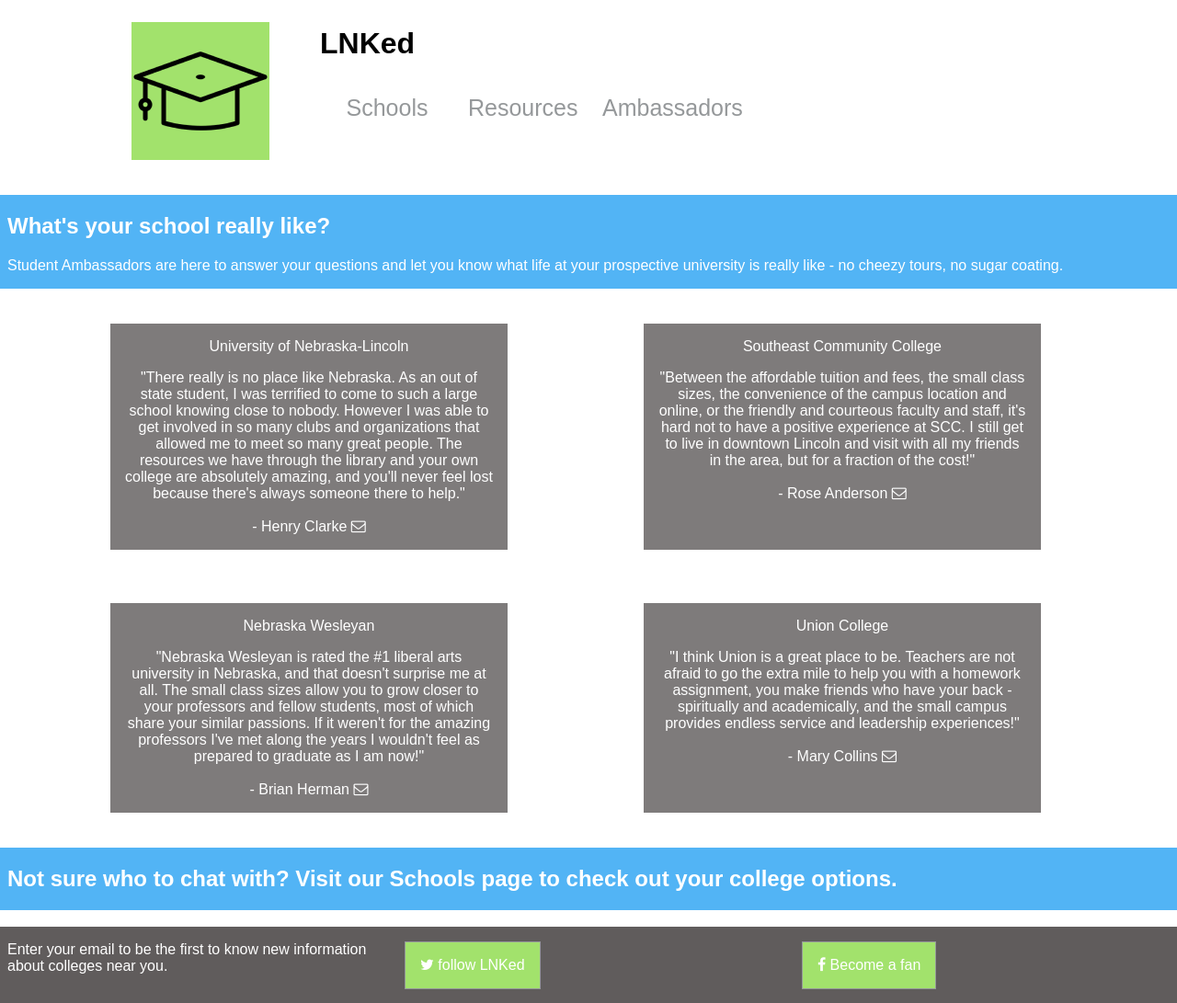
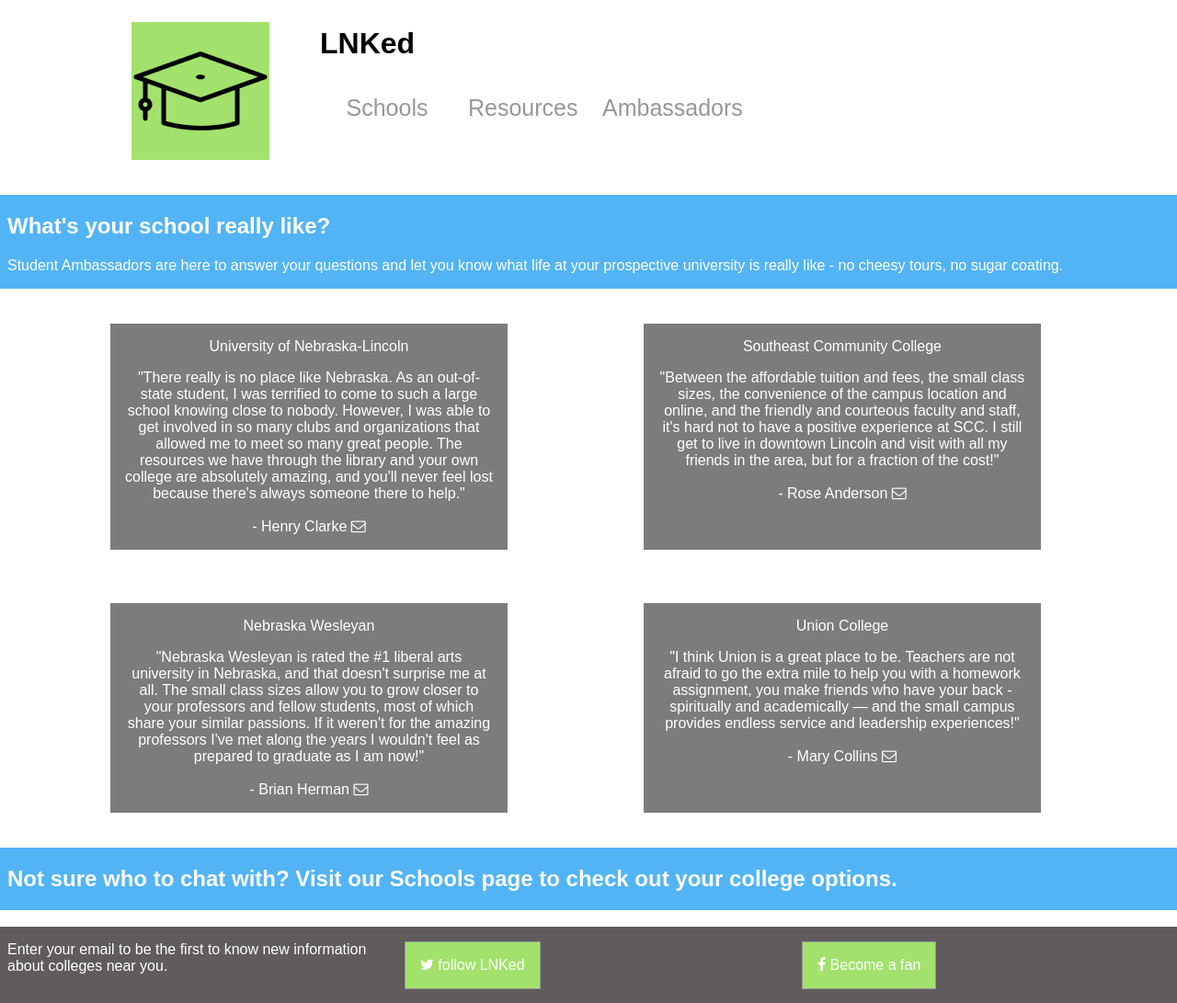
Before and after one commit to NewsNerdsAtCoJMC/ProjectTicoTeam4, a Django app: template lnked/colleges/templates/ambassadors.html in a window 1280 px wide. Shown: the top 1091 px of the page at 92% size. Run offline with Django 3.2, Linux system fonts and the light colour scheme; the template is opened without the code that fills it, so the values that code supplies are empty.

Commit message:
fixing typos in copy

```diff
--- a/lnked/colleges/templates/ambassadors.html
+++ b/lnked/colleges/templates/ambassadors.html
@@ -58,7 +58,7 @@
 <div class="row">
 	<div class="col-xs-12 top">
 		<h2>What's your school really like?</h2>
-			<p>Student Ambassadors are here to answer your questions and let you know what life at your prospective university is really like - no cheezy tours, no sugar coating.</p>
+			<p>Student Ambassadors are here to answer your questions and let you know what life at your prospective university is really like - no cheesy tours, no sugar coating.</p>
 	</div>
 </div>
 <br>
@@ -66,12 +66,12 @@
 <div class="col-xs-1"></div>
 	<div class="col-xs-4 ambassador">
 		<p>University of Nebraska-Lincoln</p>
-		<p>"There really is no place like Nebraska. As an out of state student, I was terrified to come to such a large school knowing close to nobody. However I was able to get involved in so many clubs and organizations that allowed me to meet so many great people. The resources we have through the library and your own college are absolutely amazing, and you'll never feel lost because there's always someone there to help."<br><br>- Henry Clarke <i class="fa fa-envelope-o" style="color:white"></i></p>
+		<p>"There really is no place like Nebraska. As an out-of-state student, I was terrified to come to such a large school knowing close to nobody. However, I was able to get involved in so many clubs and organizations that allowed me to meet so many great people. The resources we have through the library and your own college are absolutely amazing, and you'll never feel lost because there's always someone there to help."<br><br>- Henry Clarke <i class="fa fa-envelope-o" style="color:white"></i></p>
 	</div>
 <div class="col-xs-1"></div>
 	<div class="col-xs-4 ambassador">
 		<p>Southeast Community College</p>
-		<p>"Between the affordable tuition and fees, the small class sizes, the convenience of the campus location and online, or the friendly and courteous faculty and staff, it's hard not to have a positive experience at SCC. I still get to live in downtown Lincoln and visit with all my friends in the area, but for a fraction of the cost!"<br><br>- Rose Anderson <i class="fa fa-envelope-o" style="color:white"></i></p>
+		<p>"Between the affordable tuition and fees, the small class sizes, the convenience of the campus location and online, and the friendly and courteous faculty and staff, it's hard not to have a positive experience at SCC. I still get to live in downtown Lincoln and visit with all my friends in the area, but for a fraction of the cost!"<br><br>- Rose Anderson <i class="fa fa-envelope-o" style="color:white"></i></p>
 	</div>
 </div>
 <br>
@@ -84,7 +84,7 @@
 <div class="col-xs-1"></div>
 	<div class="col-xs-4 ambassador">
 		<p>Union College</p>
-		<p>"I think Union is a great place to be. Teachers are not afraid to go the extra mile to help you with a homework assignment, you make friends who have your back - spiritually and academically, and the small campus provides endless service and leadership experiences!"<br><br>- Mary Collins <i class="fa fa-envelope-o" style="color:white"></i></p>
+		<p>"I think Union is a great place to be. Teachers are not afraid to go the extra mile to help you with a homework assignment, you make friends who have your back - spiritually and academically — and the small campus provides endless service and leadership experiences!"<br><br>- Mary Collins <i class="fa fa-envelope-o" style="color:white"></i></p>
 	</div>
 	</div>
 <br>
--- a/lnked/colleges/templates/index.html
+++ b/lnked/colleges/templates/index.html
@@ -9,14 +9,14 @@
 
 <div class="col-xs-4 about">
 <h2>About</h2>
-		<p>We are your single online resource that eases the stress and apprehension surrounding the transition to college. LNKed eliminates the hunt on tens of websites while trying to find the perfect school and provides campus resources once you’ve been accepted. Our goal is to connect students, parents, and counselors the resources that are necessary during this process and reduce the stress leading up to the first day of classes.</p>
+		<p>We are your single online resource that eases the stress and apprehension surrounding the transition to college. LNKed eliminates the hunt on tons of websites while trying to find the perfect school and provides campus resources once you’ve been accepted. Our goal is to connect students, parents, and counselors the resources that are necessary during this process and reduce the stress leading up to the first day of classes.</p>
 		<p class="button"><a href="signup.html">SIGN UP</a></p>
 
 </div>
 
 <div class="col-xs-4 testimonials">
 		<h2>Testmonials</h2>
-		<p class="testimonialsp">Our hand selected College Ambassadors have taken the time to let you know what it’s like to attend their college. Their local, honest, and want to help you find the best school for you. Check out some of their testimonies to see if their college lifestyle is what you’d like to have as well.</p>
+		<p class="testimonialsp">Our hand-selected college ambassadors have taken the time to let you know what it’s like to attend their college. They're local, honest, and want to help you find the best school for you. Check out some of their testimonies to see if their college lifestyle is what you’d like to have as well.</p>
 		<p class="button"><a href="ambassadors.html">LEARN MORE</a></p>
 	</div>
 	<div class="col-xs-2"></div>
```
